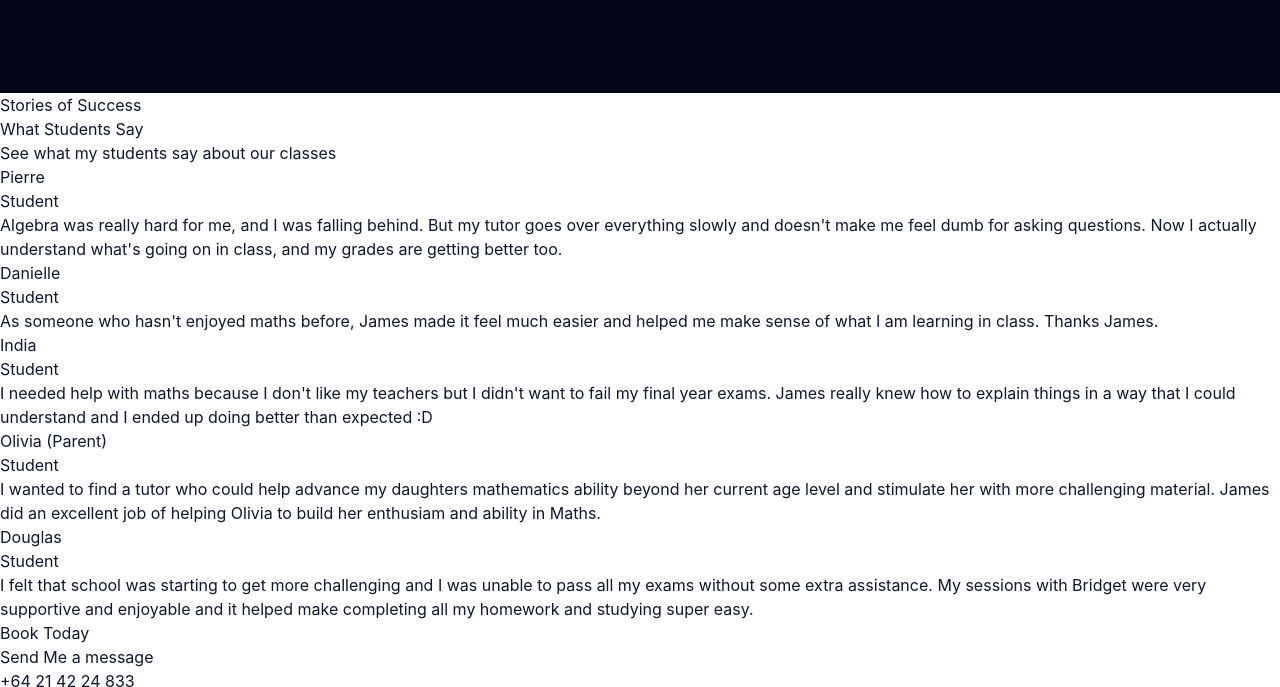
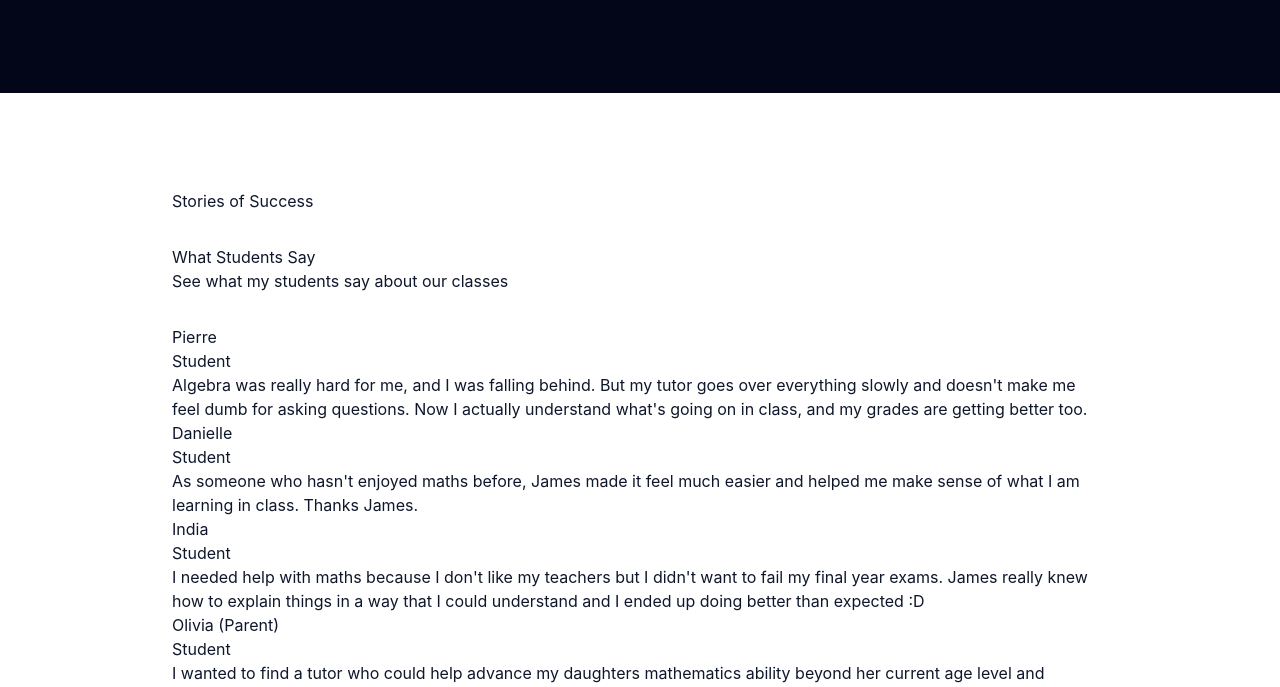
Before and after one commit to globus40000/tailwindcss-260701, a website built with Vite: page index.html in a window 1280 px wide. Shown: the part 2195-2882 px from the top of the page. Built offline with nearby package versions, Linux system fonts and the light colour scheme.

Commit message:
style(reviews): set layout

```diff
--- a/index.html
+++ b/index.html
@@ -196,7 +196,10 @@
           </button>
         </div>
       </section>
-      <section id="reviews">
+      <section
+        id="reviews"
+        class="flex flex-col gap-8 px-8 py-16 sm:py-20 md:py-24 max-w-250 w-full mx-auto"
+      >
         <p>Stories of Success</p>
         <div>
           <h3>What Students Say</h3>
```
